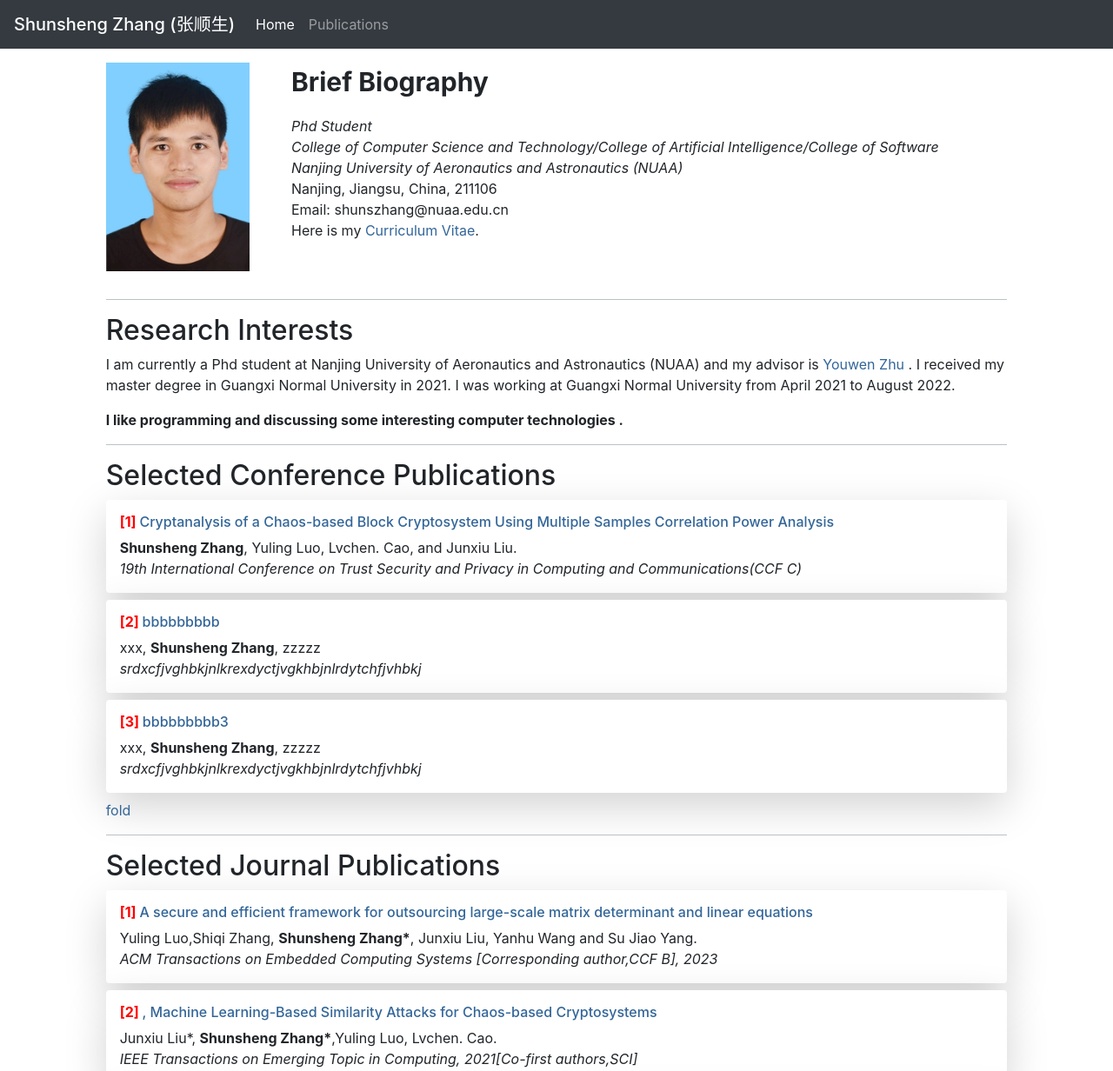
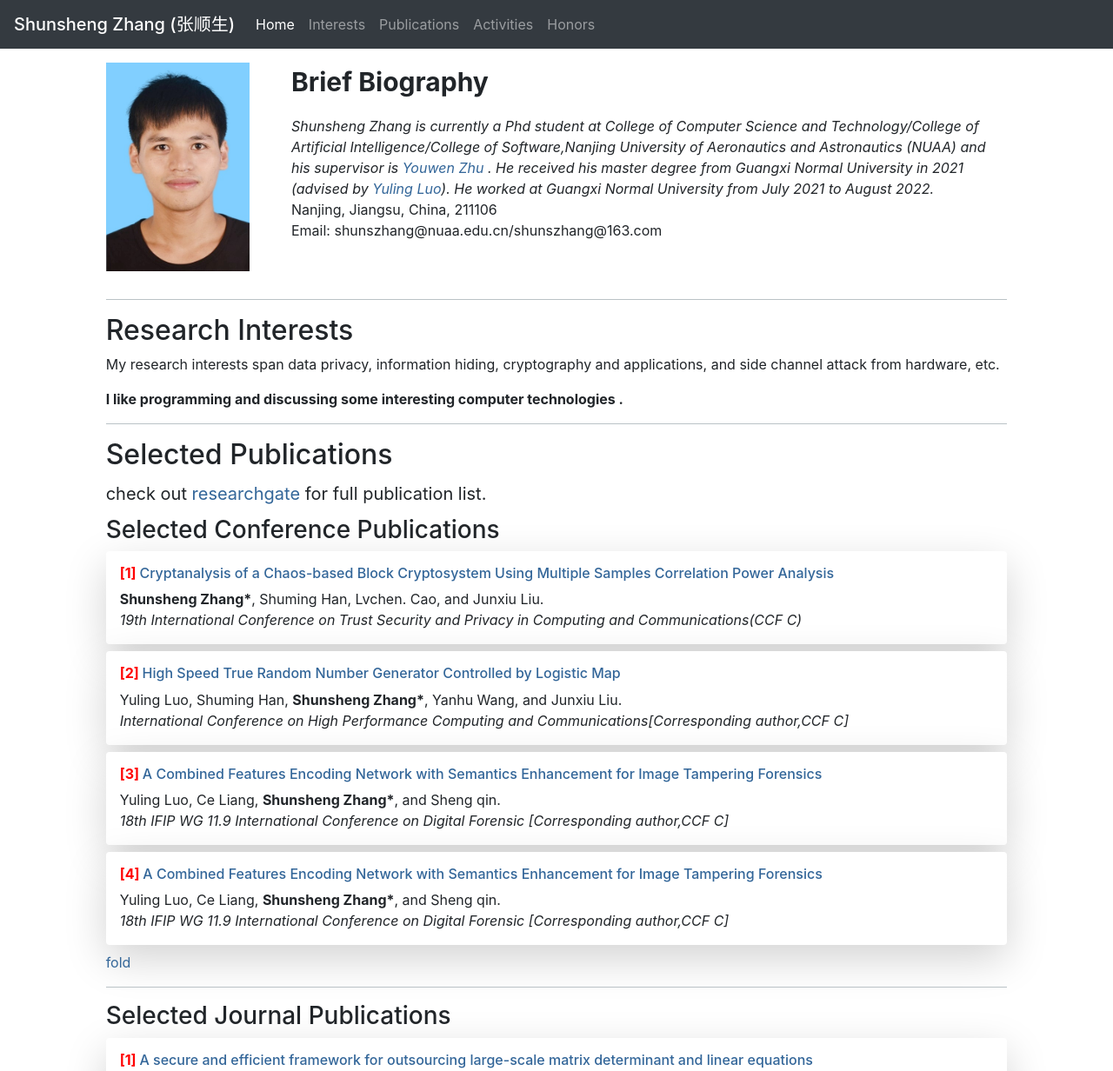
Before and after one commit to shunszhang/shunszhang.github.io, a plain HTML site: page index.html in a window 1280 px wide. Shown: the top 1232 px of the page at 87% size. Drawn offline with nearby package versions, Linux system fonts and the light colour scheme.

Commit message:
Update index.html

```diff
--- a/index.html
+++ b/index.html
@@ -37,7 +37,7 @@
 <body>
 
 <!--header-->
-<nav class="navbar navbar-expand-lg navbar-dark bg-dark">
+<nav class="navbar navbar-expand-lg navbar-dark bg-dark" style="position: sticky;top: 0; width: 100%;z-index: 9999;">
     <a class="navbar-brand mb-0 h1" href="">Shunsheng Zhang  (张顺生)</a>
     <button class="navbar-toggler" type="button" data-toggle="collapse" data-target="#navbarColor01"
             aria-controls="navbarColor01" aria-expanded="false" aria-label="Toggle navigation">
@@ -51,18 +51,33 @@
             </li>
 
             <li class="nav-item">
-                <a class="nav-link" href="#publications">Publications</a>
+                <a class="nav-link" href="#interestsjump">Interests</a>
+            </li>
+
+            <li class="nav-item">
+                <a class="nav-link" href="#publicationsjump">Publications</a>
+            </li>
+
+            <li class="nav-item">
+                <a class="nav-link" href="#Activitiesjump">Activities</a>
+
+            </li>
+
+            <li class="nav-item">
+                <a class="nav-link" href="#Honorsjump">Honors</a>
             </li>
 
         </ul>
     </div>
 </nav>
 
+<!--<div style="height: 100px;width: 100%"></div>-->
 
 <div class="panel-group" id="accordion">
     <div class="panel panel-default">
         <!--person-->
         <div class="container-fluid">
+<!--            <h1>Shunsheng Zhang </h1>-->
             <div class="row">
                 <div class="col-md-1">
                 </div>
@@ -75,17 +90,24 @@
                     </p>
 <!--                    <p>-->
                         <i>
-                            Phd Student<br>
-                            College of Computer Science and Technology/College of Artificial Intelligence/College of Software<br>
-                            Nanjing University of Aeronautics and Astronautics (NUAA)<br>
+<!--                            Phd Student<br>-->
+                            Shunsheng Zhang is currently a Phd student at College of Computer Science and Technology/College of Artificial Intelligence/College of Software,Nanjing University of Aeronautics and Astronautics (NUAA) and his supervisor is <a
+                                target="_blank" href="http://zhuyw.cn/en.htm">Youwen Zhu</a>
+                            . He received his master degree from Guangxi Normal University in 2021 (advised by  <a
+                                target="_blank" href="http://hpscrc.com/">Yuling Luo</a>). He worked at Guangxi Normal University from July 2021 to August 2022.<br>
+
                         </i>
                         Nanjing, Jiangsu,
                         China,
                         211106
                         <br>
-                        Email: shunszhang@nuaa.edu.cn
+
+                        Email: shunszhang@nuaa.edu.cn/shunszhang@163.com
+
                         <br>
-                        Here is my <a target="_blank" href="example/cv_shunsheng.pdf" target="_blank">Curriculum Vitae</a>.
+<!--                        Here is my <a target="_blank" href="example/cv_shunsheng.pdf" target="_blank">Curriculum Vitae</a>.-->
+                    <span id="interestsjump"></span>
+
 <!--                    </p>-->
                 </div>
             </div>
@@ -101,13 +123,13 @@
                         <hr size="30" color="#cfd8dc">
                         <h2>Research Interests</h2>
                         <p>
-                            I am currently a Phd student at Nanjing University of Aeronautics and Astronautics (NUAA) and my advisor is <a
-                                target="_blank" href="http://zhuyw.cn/en.htm">Youwen Zhu</a>
-                            . I received my master degree in Guangxi Normal University in 2021.
-                            I was working at Guangxi Normal University from April 2021 to August 2022.
+                          My research interests span data privacy, information hiding, cryptography and applications, and
+                            side channel attack from hardware, etc.
 
 <!--                            <br>-->
                         </p>
+                    <span id="publicationsjump"></span>
+
 <!--                            <br>-->
                             <strong> I like programming and discussing some interesting computer technologies
                                 .</strong>
@@ -125,9 +147,18 @@
                 <div class="col-md-1">
                 </div>
                 <div class="col-md-10">
+
+
                     <div id="publications">
                         <hr size="30" color="#cfd8dc">
-                        <h2> Selected Conference Publications</h2>
+
+                        <h2> Selected Publications</h2>
+                        <div style="margin-top: 10px;margin-bottom: 10px;font-size: 20px">
+                             check out <a href="https://www.researchgate.net/profile/Shunsheng-Zhang/research">researchgate</a>  for full publication list.
+                        </div>
+
+
+                        <h3> Selected Conference Publications</h3>
 
 
                         <!--example-->
@@ -149,7 +180,7 @@
                                 for (let i = 0; i < paper['authors'].length; i++) {
                                     let author_name = paper['authors'][i]
                                     if (author_name.startsWith(name)){
-                                        paper['authors'][i] = '<b>'+name+'</b>'
+                                        paper['authors'][i] = '<b>'+paper['authors'][i]+'</b>'
                                         innerhtml += create_paper(i + 1, paper)
                                     }
                                 }
@@ -167,22 +198,29 @@
                             let papers = [
                                 {
                                     'title': 'Cryptanalysis of a Chaos-based Block Cryptosystem Using Multiple Samples Correlation Power Analysis',
-                                    'authors': ['Shunsheng Zhang*', 'Yuling Luo', 'Lvchen. Cao','and Junxiu Liu.'],
+                                    'authors': ['Shunsheng Zhang*', 'Shuming Han', 'Lvchen. Cao','and Junxiu Liu.'],
                                     'others': '19th International Conference on Trust Security and Privacy in Computing and Communications(CCF C)',
-                                    'path':'example/distributed work.pdf'
+                                    'path':'https://ieeexplore.ieee.org/document/9343098'
                                 },
                                 {
-                                    'title': 'bbbbbbbbb',
-                                    'authors': ['xxx', 'Shunsheng Zhang', 'zzzzz'],
-                                    'others': 'srdxcfjvghbkjnlkrexdyctjvgkhbjnlrdytchfjvhbkj',
-                                    'path':'example/distributed work.pdf'
+                                    'title': 'High Speed True Random Number Generator Controlled by Logistic Map',
+                                    'authors': ['Yuling Luo','Shuming Han' ,'Shunsheng Zhang*', 'Yanhu Wang','and Junxiu Liu.'],
+                                    'others': 'International Conference on High Performance Computing and Communications[Corresponding author,CCF C]',
+                                    'path':'https://ieeexplore.ieee.org/document/9780866'
                                 },
                                 {
-                                    'title': 'bbbbbbbbb3',
-                                    'authors': ['xxx', 'Shunsheng Zhang', 'zzzzz'],
-                                    'others': 'srdxcfjvghbkjnlkrexdyctjvgkhbjnlrdytchfjvhbkj',
-                                    'path':'example/distributed work.pdf'
+                                    'title': 'A Combined Features Encoding Network with Semantics Enhancement for Image Tampering Forensics',
+                                    'authors': ['Yuling Luo','Ce Liang' ,'Shunsheng Zhang*', 'and Sheng qin.'],
+                                    'others': '18th IFIP WG 11.9 International Conference on Digital Forensic [Corresponding author,CCF C]',
+                                    'path':'https://link.springer.com/chapter/10.1007/978-3-031-10078-9_6'
                                 },
+                                {
+                                    'title': 'A Combined Features Encoding Network with Semantics Enhancement for Image Tampering Forensics',
+                                    'authors': ['Yuling Luo','Ce Liang' ,'Shunsheng Zhang*', 'and Sheng qin.'],
+                                    'others': '18th IFIP WG 11.9 International Conference on Digital Forensic [Corresponding author,CCF C]',
+                                    'path':'https://link.springer.com/chapter/10.1007/978-3-031-10078-9_6'
+                                },
+
                             ]
                             let conferenceExample = document.getElementById('conference-example');
                             let innerhtml = ''
@@ -193,17 +231,7 @@
                             conferenceExample.innerHTML = innerhtml
                         </script>
 
-
-
-
-
-
-
-
-
-
-
-        <!--    journal publications-->
+      <!------------------------------------------------------------journal publications------------------------------------------------------------>
         <div class="container-fluid">
             <div class="row">
                 <div class="col-md-1">
@@ -211,15 +239,15 @@
                 <div class="col-md-10">
                     <div id="XXX">
                         <hr size="30" color="#cfd8dc">
-                        <h2>Selected Journal Publications</h2>
-                        <h2></h2>
+                        <h3>Selected Journal Publications</h3>
+<!--                        <h2></h2>-->
 
                         <!--                    example-->
                         <div id="journal-example">
                             <!--[1]-->
                             <div class="shadow-lg p-3 mb-2 bg-white rounded">
                                 <h6><strong style="color: red"> [1] </strong>
-                                    <a target="_blank" href="https://link.springer.80599.net/article/10.1007/s10586-021-03399-w">A secure and efficient framework for outsourcing large-scale matrix determinant and linear equations</a>
+                                    <a target="_blank" href="https://dl.acm.org/doi/10.1145/3611014">A secure and efficient framework for outsourcing large-scale matrix determinant and linear equations</a>
                                 </h6>
                                 Yuling Luo,Shiqi Zhang, <b>Shunsheng Zhang*</b>, Junxiu Liu, Yanhu Wang and Su Jiao Yang. <br>
                                 <i> ACM Transactions on Embedded Computing Systems [Corresponding author,CCF B], 2023</i><br>
@@ -260,6 +288,7 @@ Cryptographic System against Template Attack</a>
 
 
 
+                    <span id="Activitiesjump"></span>
 
                         </div>
 
@@ -276,13 +305,13 @@ Cryptographic System against Template Attack</a>
 
 
 
-      <!--    Professional Activities-->
+      <!------------------------------------------------------------Professional Activities------------------------------------------------------------>
         <div class="container-fluid">
             <div class="row">
                 <div class="col-md-1">
                 </div>
                 <div class="col-md-10">
-                    <div id="XXX">
+                    <div id="Activities">
                         <hr size="30" color="#cfd8dc">
                         <h2>Professional Activities</h2>
                         <h2></h2>
@@ -312,37 +341,13 @@ Cryptographic System against Template Attack</a>
 
 
 
-
-
-
-
-
-
-
-
-
-
-
-
-
-
-
-
-
-
-
-
-
-
-
-
-
+        <span id="Honorsjump"></span>
         <div class="container-fluid">
             <div class="row">
                 <div class="col-md-1">
                 </div>
                 <div class="col-md-10">
-                    <div id="XXX">
+                    <div id="Honors">
                         <hr size="30" color="#cfd8dc">
                         <h2>Awards & Honors</h2>
                         <h2></h2>
```
